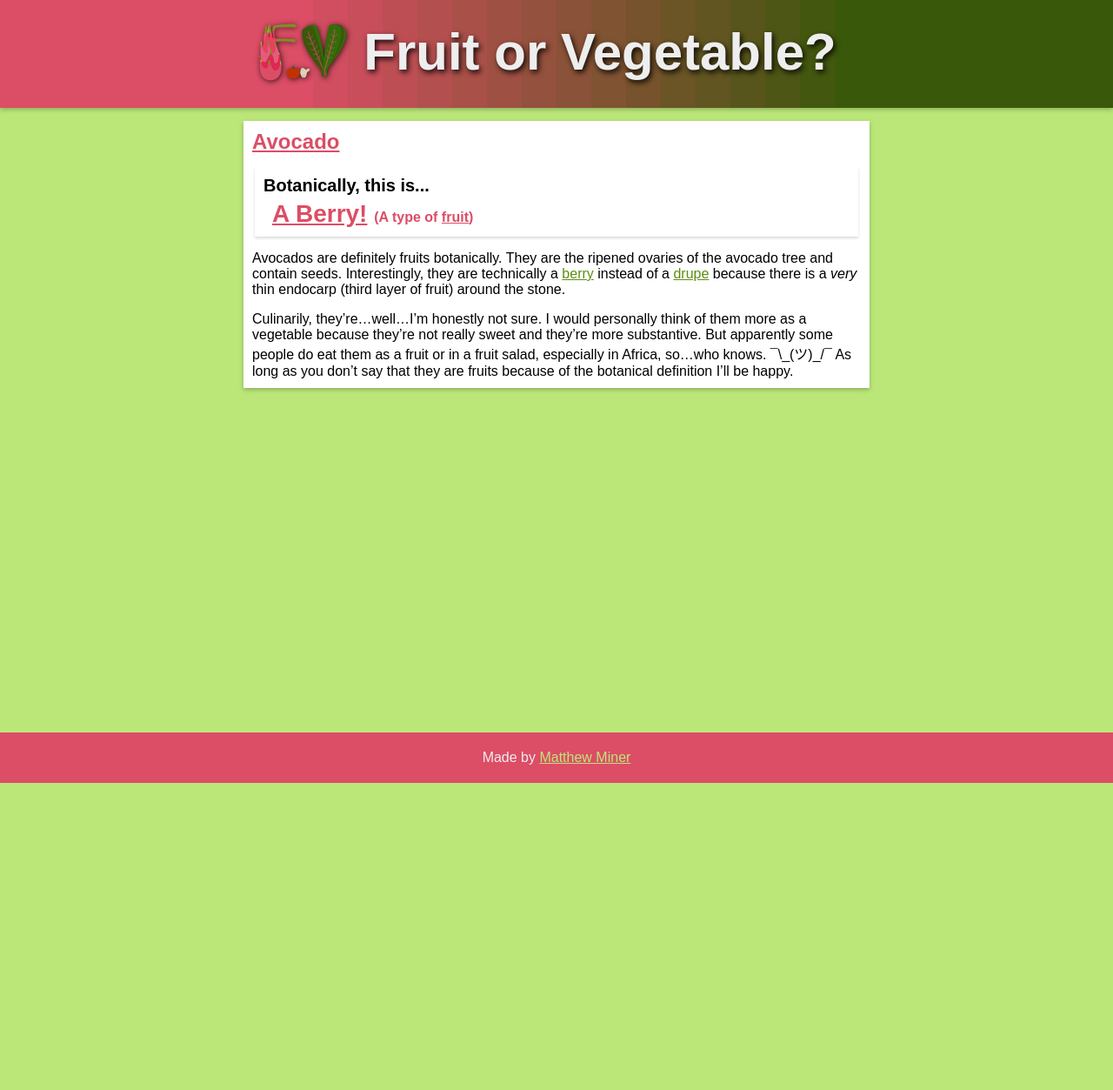
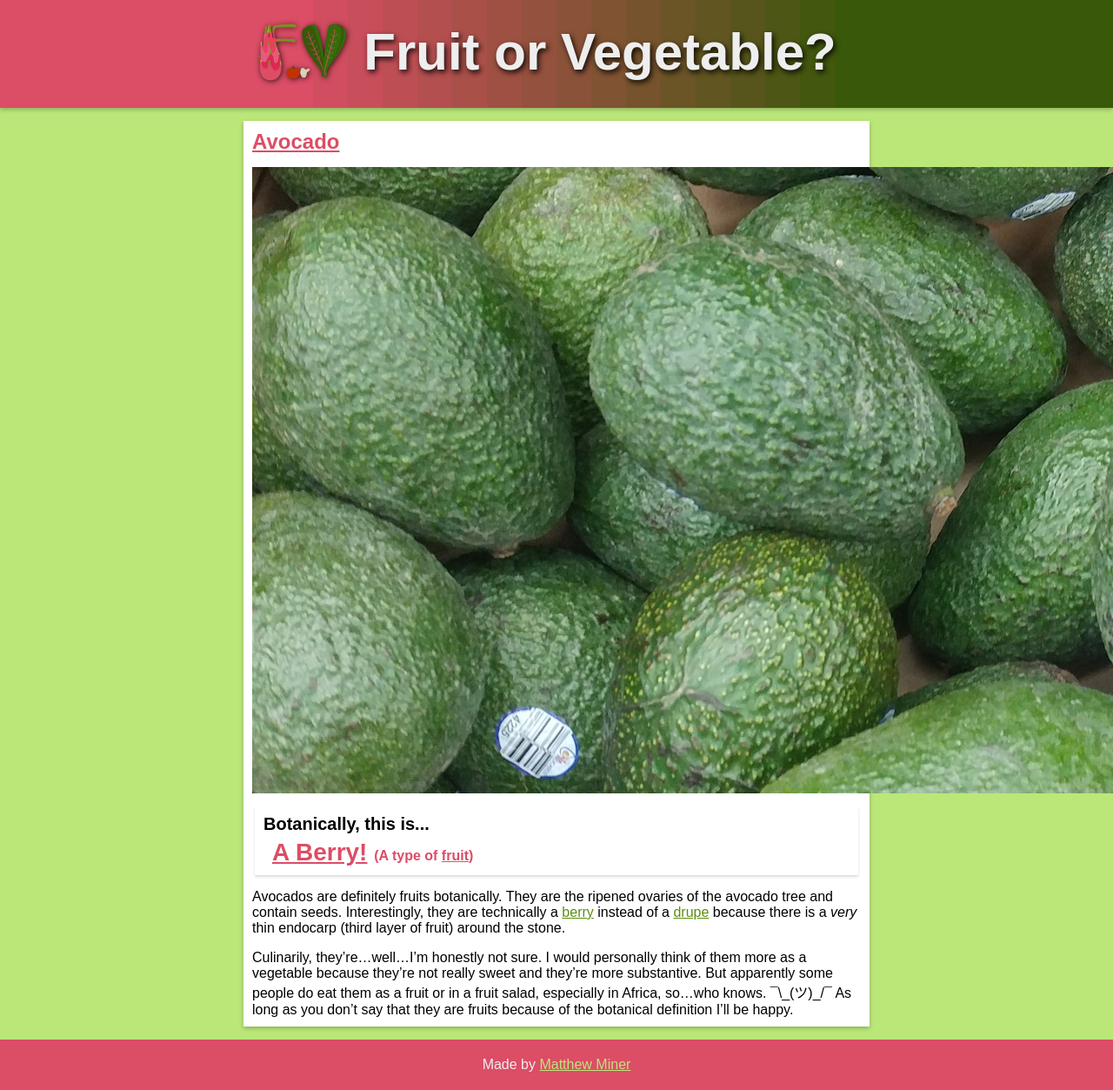
Before and after one commit to mminer237/fruitorvegetable, a Jekyll site: the page built from _items/avocado.md, in a window 1280 px wide. Shown: the whole page at 87% size. Built offline with Jekyll 4.4.1, drawn with Linux system fonts in a browser that asks for light colours; before the commit the page ends 900 px from its top, so only the background shows below that.

Commit message:
Added a couple photos

```diff
--- a/_items/avocado.md
+++ b/_items/avocado.md
@@ -1,6 +1,7 @@
 ---
 title: Avocado
 botanically: berry
+image: /assets/images/avocados.jpg
 ---
 Avocados are definitely fruits botanically. They are the ripened ovaries of the avocado tree and contain seeds. Interestingly, they are technically a <a href="{% link _types/berry.html %}">berry</a> instead of a <a href="{% link _types/drupe.html %}">drupe</a> because there is a *very* thin endocarp (third layer of fruit) around the stone.
 
```
Also changed, not shown: _items/peach.md (+1 -0 lines), assets/images/avocados.jpg (added), assets/images/peachs.jpg (added).
